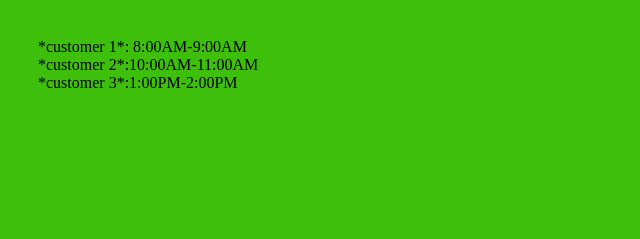
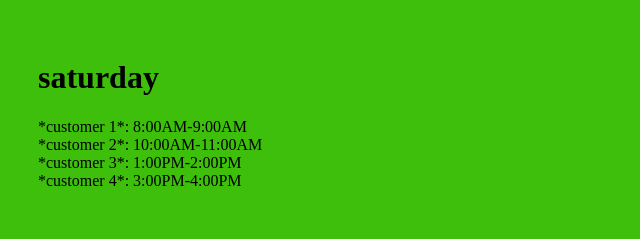
Before and after one commit to jt24691/business, a plain HTML site: page schedule/data/index.html in a window 1280 px wide. Shown: the whole page, without its empty margins (0-640 px from the left). Drawn offline with Linux system fonts and the light colour scheme.

Commit message:
continued the finishes of the main system now on the final stage...

```diff
--- a/medlc.html
+++ b/medlc.html
@@ -3,6 +3,7 @@
   <head>
     <meta charset="utf-8">
     <title>Mow 'Em Down Lawncare</title>
+    <link rel="icon" type="image/x-icon" href="./schedule/data/icon/Jared's lawncare Logo (1).png">
     <style>
     body {background-color:#3EBF0B;
  font-size:18px;
--- a/schedule/data/index.html
+++ b/schedule/data/index.html
@@ -3,6 +3,7 @@
   <head>
     <meta charset="utf-8">
     <title>My work schedule</title>
+    <link rel="icon" type="image/x-icon" href="./icon/Jared's lawncare Logo (1).png">
 <style>
 body { background-color: #3EBF0B;
  padding: 30px;
@@ -10,8 +11,12 @@ body { background-color: #3EBF0B;
 </style>
   </head>
   <body>
+    <h1>saturday</h1>
+<p>
 *customer 1*: 8:00AM-9:00AM<br>
-*customer 2*:10:00AM-11:00AM<br>
-*customer 3*:1:00PM-2:00PM<Br>
+*customer 2*: 10:00AM-11:00AM<br>
+*customer 3*: 1:00PM-2:00PM<Br>
+*customer 4*: 3:00PM-4:00PM<br>
+</p>
   </body>
 </html>
```
Also changed, not shown: schedule/index.html (+1 -1 lines), schedule/data/icon/Jared's lawncare Logo (1).png (added).
